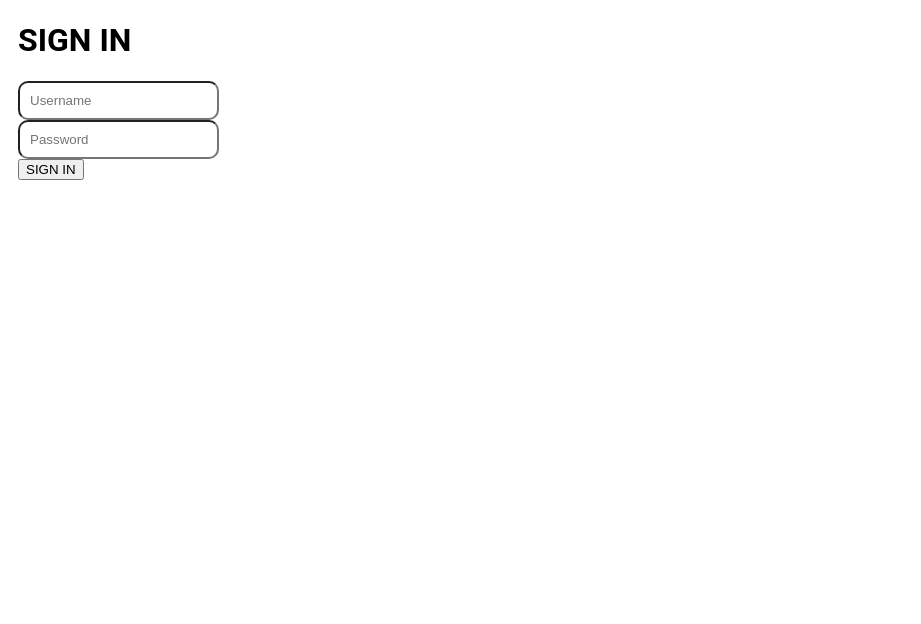
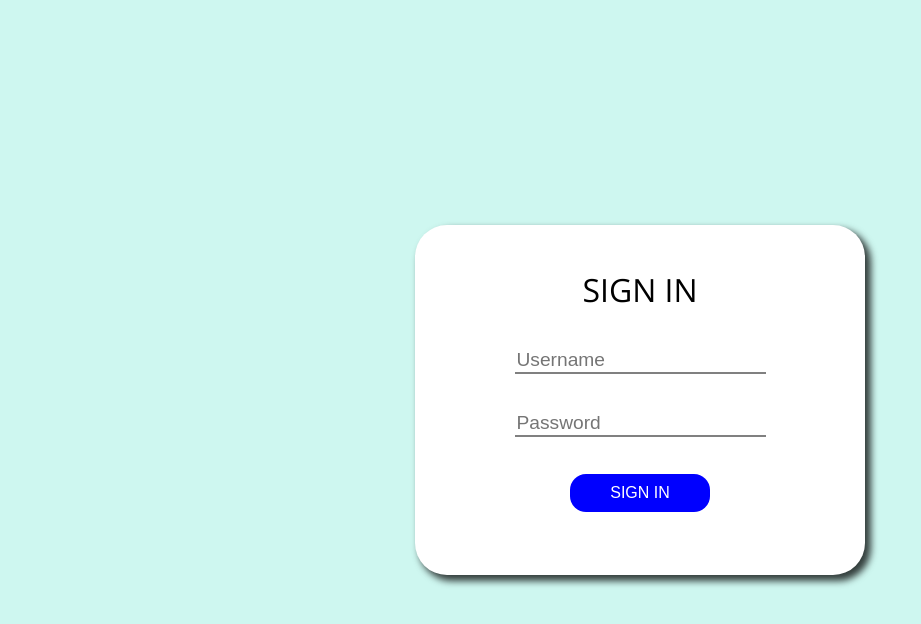
Before and after one commit to Beepin123/UI-login-project, a plain HTML site: page index.html in a window 1280 px wide. Shown: the whole page, without its empty margins (0-921 px from the left). Drawn offline with nearby package versions, Linux system fonts and the light colour scheme.

Commit message:
Update style.css

```diff
--- a/style.css
+++ b/style.css
@@ -1,60 +1,48 @@
-body{
-    font-family: 'Roboto', sans-serif;
-      padding: 0 10px;
-   }
-   header {
-     position:sticky;
-     top: 0;
-     display: flex;
-     justify-content: space-between;
-   }
-   @media (max-width:768px){
-     header {
-       flex-direction:column;
-     }
+html,body{
+  margin: 0px;
+  font-family: 'Open Sans', sans-serif;
 }
 
-
-   svg {
-     width: 300px;
+.container {
+  width: 100vw;
+  height: 100vh;
+  display: flex;
+  justify-content: center;
+  align-items: center;
+  background-color: #9ef0e281;
 }
 
-   ul{
+.card   {
+  background-color: rgb(255, 255, 255);
+  min-width: 400px;
+  min-height: 300px;
+  border-radius: 2em;
   display: flex;
-     list-style: none;
+  flex-direction: column;
+  justify-content: space-around;
+  align-items: center;
+  text-align: center;
+  box-shadow: 5px 5px 7px 1px rgba(0,0,0,0.75);
+  padding: 25px;
 }
+.button {
+  background-color: blue;
+  color: white;
 
-   a {
-     color: black;
-     text-decoration: none;
-     margin-right: 10px;
+  box-sizing: border-box;
+  padding: 10px 40px;
+  font-size: 1em;
+  border: none;
+  border-radius: 1em;
+  margin-bottom: 20px;
+}
+.header {
+  margin: 0 auto;
+  font-weight: 300;
 
 }
-
-
-   form{
-     text-align: center;
-     margin-bottom: 20px;
+.input {
+  font-size: 1.2em;
+  border-width: 0 0 2px;
+  border-color: grey;
 }
-
-   input{
-     padding: 10px;
-     border-radius: 10px;
-   }
-
-   section{
-     position: relative;
-     overflow: hidden;
-     width: 100%;
-     padding-top: 56.25%; /* 16:9 Aspect Ratio (divide 9 by 16 = 0.5625) */
-     margin-bottom: 20px;
-   }
-     iframe{
-         position: absolute;
-     top: 0;
-     left: 0;
-     bottom: 0;
-     right: 0;
-     width: 100%;
-     height: 100%;
-     }
```
Lines whose indentation alone changed are shown as unchanged.
